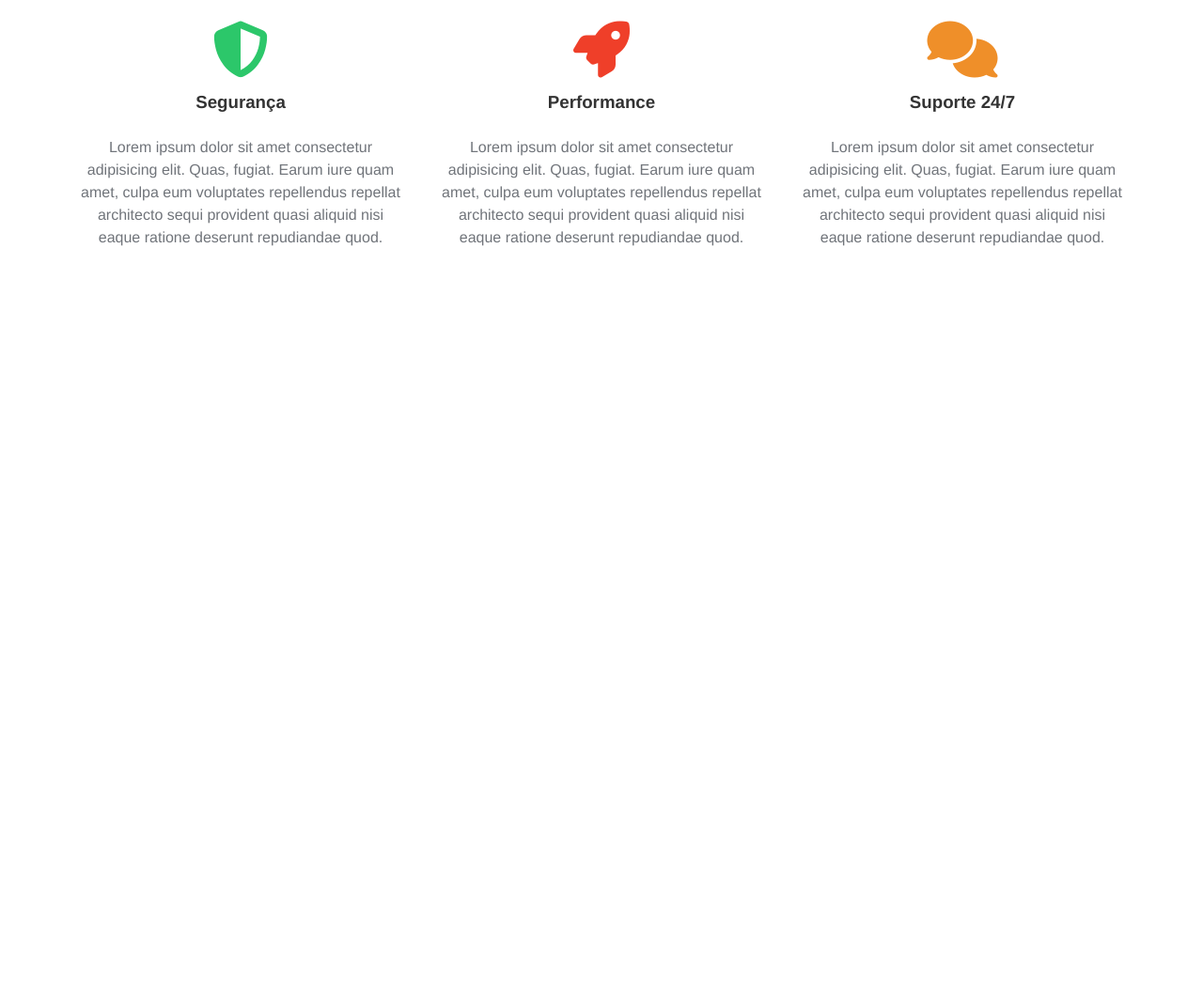
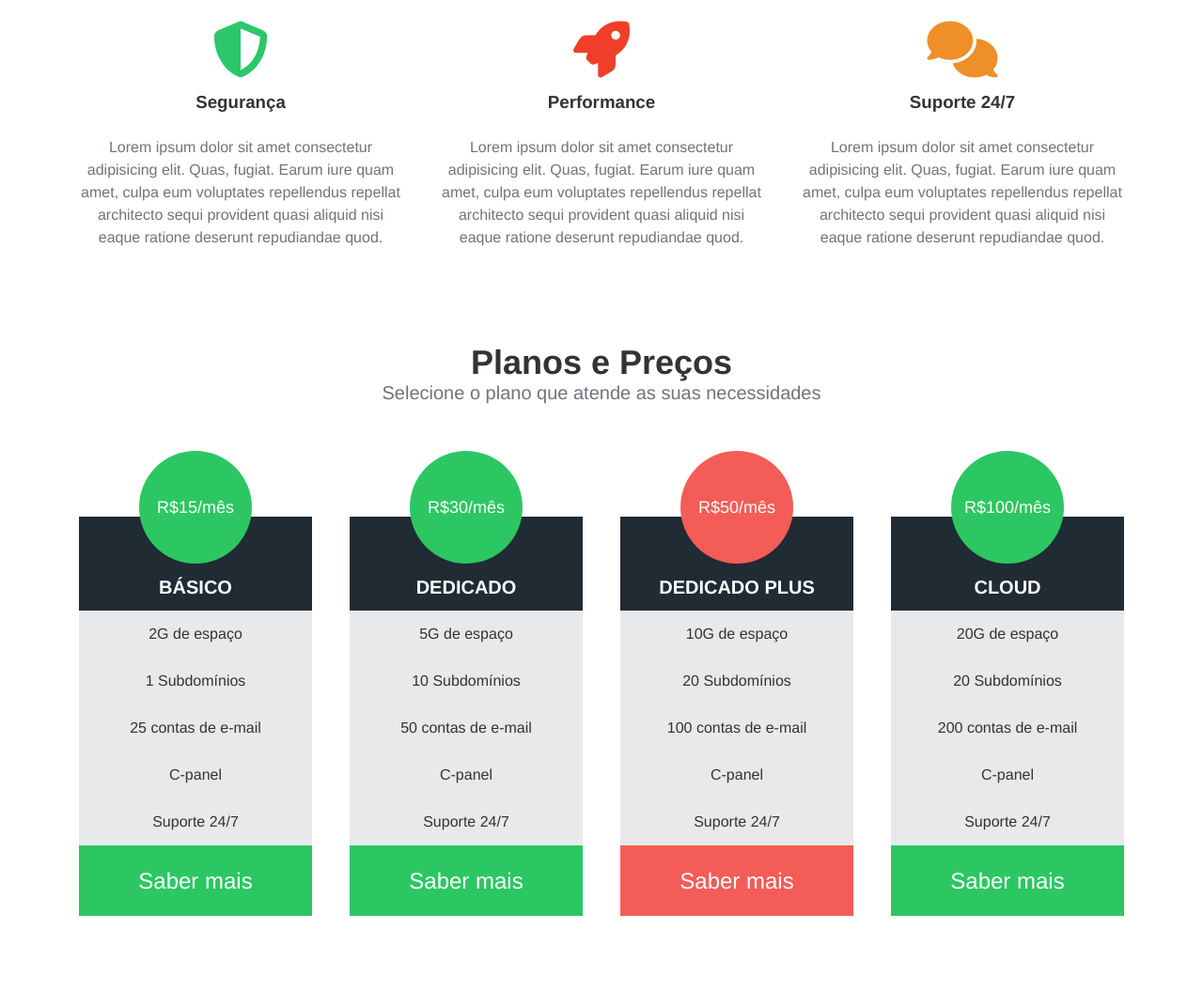
Before and after one commit to gsdsxm/Pro_twe, a plain HTML site: page index.html in a window 1280 px wide. Shown: the part 576-1631 px from the top of the page at 94% size. Before the commit the page ends 941 px from the top, so only its background shows below. Drawn offline with Linux system fonts and the light colour scheme.

Commit message:
Pro_twe_1.1

```diff
--- a/css/styles.css
+++ b/css/styles.css
@@ -132,3 +132,77 @@ nav {
 .services-container p {
     line-height: 24px;
 }
+
+/*prices and plans*/
+.pricing-container {
+    padding-bottom: 5rem;
+    text-align: center;
+}
+
+.pricing-container h2 {
+    font-size: 36px;
+}
+
+.pricing-container p {
+    font-size: 20px;
+}
+
+.plans-container {
+    display: flex;
+    justify-content: space-between;
+    width: 90%;
+    margin: 50px auto 0;
+}
+
+.plan {
+   flex: 1;
+   max-width: 275px;
+   margin: 0 20px;
+}
+
+.plan ul {
+    padding: 0;
+}
+
+.plan li {
+    list-style: none;
+    height: 50px;
+    line-height: 50px;
+    background-color: #e8e9ea;
+    color: #333;
+}
+
+.plan .price {
+    width: 120px;
+    height: 120px;
+    border-radius: 50%;
+    background-color: #2cc762;
+    color: #fff;
+    text-align: center;
+    line-height: 120px;
+    margin: 0 auto -50px;
+    font-size: 18px;
+    position: relative;
+}
+
+.plan .plan-name {
+    text-transform: uppercase;
+    font-size: 20px;
+    font-weight: bold;
+    color: #fff;
+    background-color: #202b34;
+    padding: 50px 0;
+}
+
+.plan .plan-btn {
+    background-color: #2cc762;
+    color: #fff;
+    font-size: 24px;
+    height: 75px;
+    line-height: 75px;
+    cursor: pointer;
+}
+
+.plan .recommended {
+    background-color: #f45c57;
+}
--- a/index.html
+++ b/index.html
@@ -58,6 +58,60 @@
             </li>
           </ul>
         </section>
+        <section class="pricing-container">
+          <h2>Planos e Preços</h2>
+          <p>Selecione o plano que atende as suas necessidades</p>
+          <div class="plans-container">
+            <div class="plan">
+              <ul>
+                <li class="price">R$15/mês</li>
+                <li class="plan-name">Básico</li>
+                <li >2G de espaço</li>
+                <li>1 Subdomínios</li>
+                <li >25 contas de e-mail</li>
+                <li >C-panel</li>
+                <li >Suporte 24/7</li>
+                <li class="plan-btn">Saber mais</li>
+              </ul>
+            </div>
+            <div class="plan">
+              <ul>
+                <li class="price">R$30/mês</li>
+                <li class="plan-name">Dedicado</li>
+                <li >5G de espaço</li>
+                <li>10 Subdomínios</li>
+                <li >50 contas de e-mail</li>
+                <li >C-panel</li>
+                <li >Suporte 24/7</li>
+                <li class="plan-btn">Saber mais</li>
+              </ul>
+            </div>
+            <div class="plan">
+              <ul>
+                <li class="price recommended">R$50/mês</li>
+                <li class="plan-name">Dedicado Plus</li>
+                <li >10G de espaço</li>
+                <li>20 Subdomínios</li>
+                <li >100 contas de e-mail</li>
+                <li >C-panel</li>
+                <li >Suporte 24/7</li>
+                <li class="plan-btn recommended">Saber mais</li>
+              </ul>
+            </div>
+            <div class="plan">
+              <ul>
+                <li class="price">R$100/mês</li>
+                <li class="plan-name">Cloud</li>
+                <li >20G de espaço</li>
+                <li>20 Subdomínios</li>
+                <li >200 contas de e-mail</li>
+                <li >C-panel</li>
+                <li >Suporte 24/7</li>
+                <li class="plan-btn">Saber mais</li>
+              </ul>
+            </div>
+          </div>
+        </section>
     </main>
   </div>
 </body>
```
